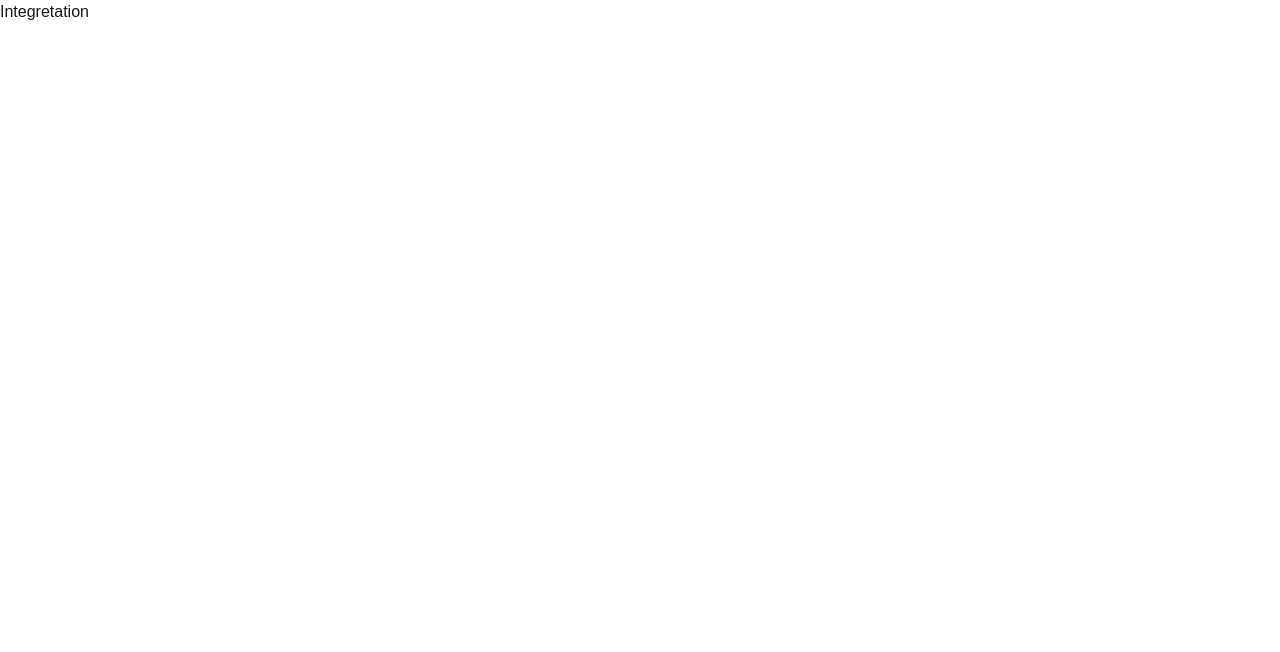
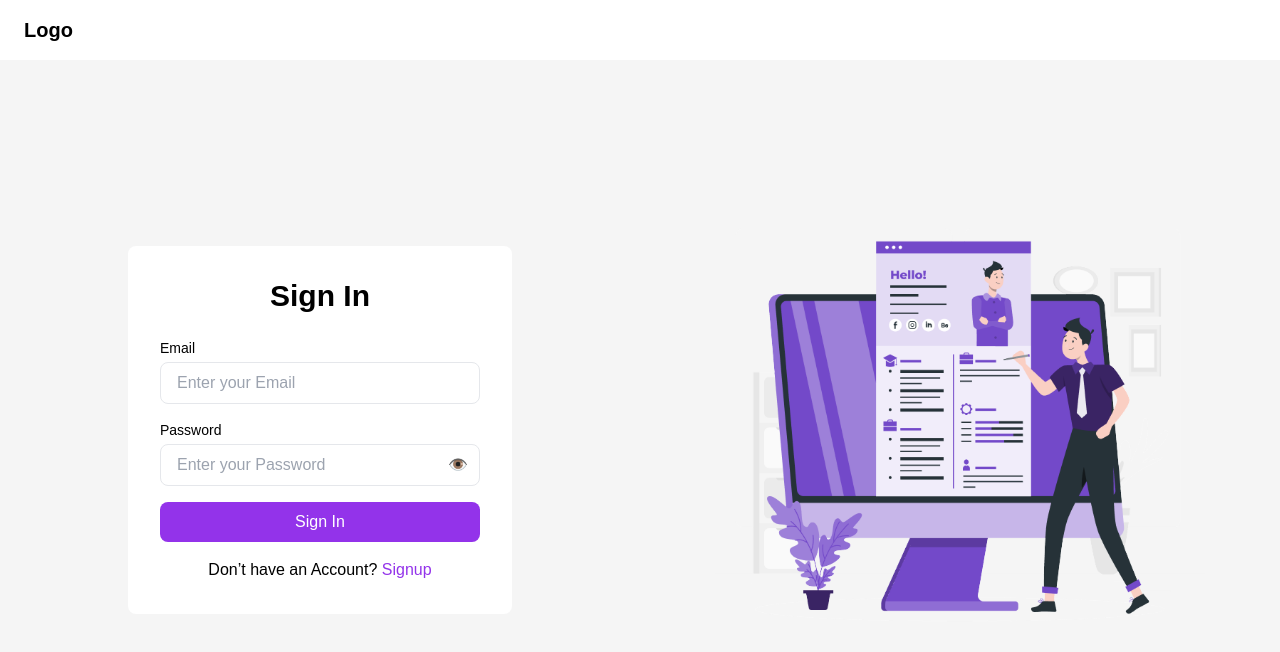
Before and after one commit to sky1team4/syp_admin_fe, a Next.js app: page / in a window 1280 px wide. Shown: the top 652 px of the page. Built offline with nearby package versions, Linux system fonts and the light colour scheme.

Commit message:
integration  with login

```diff
--- a/src/app/page.js
+++ b/src/app/page.js
@@ -1,9 +1,10 @@
 import Image from "next/image";
+import Login from './admin/login/page'
 
 export default function Home() {
   return (
     <div className="">
-      Integretation
+      <Login/>
     </div>
   );
 }
```
Also changed, not shown: package.json (+0 -15 lines), src/app/admin/login/page.js (renamed from src/app/login/page.js), 1 other file (tests, documents, lock files or other folders).
